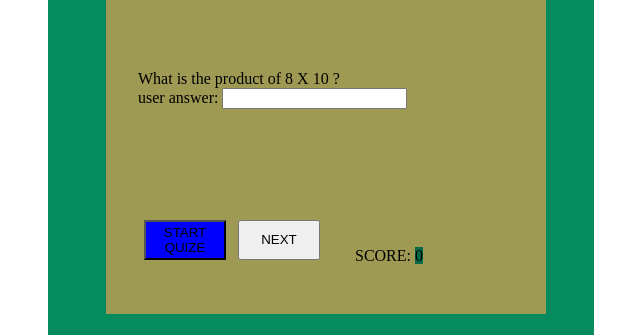
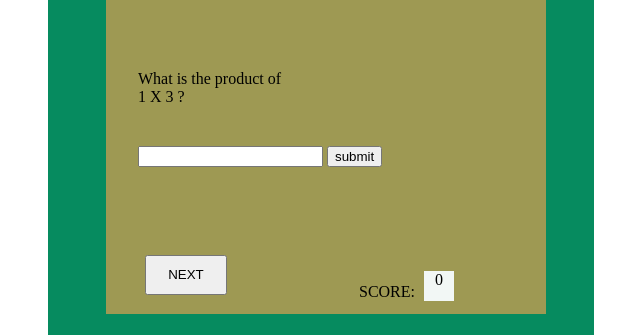
Before and after one commit to guuree19/A-BROWSER-GAME, a plain HTML site: page index.html in a window 1280 px wide. Both pictures are taken after a click on the button "START QUIZE". Shown: the part 511-846 px from the top of the page, without its empty margins (282-922 px from the left). Drawn offline with nearby package versions, Linux system fonts and the light colour scheme.

Commit message:
added submit button,functions,and events.

```diff
--- a/index.html
+++ b/index.html
@@ -26,10 +26,9 @@ checking if the answers are right
                 <span  >What is the product of</span>
                 <span id="question"></span>
                 <br>
-                <span >user answer:</span>
-                <input type="text" id="user-answer" onfocus="this.value=''"
-
-                 min="10" max="100">
+                <span ></span>
+                <input type="text" id="user_answer" onfocus="this.value= '' " min="10" max="100">
+                <button id="Btn_submit">submit</button>
 
                 <br>
                 <br>
--- a/sass.css
+++ b/sass.css
@@ -44,11 +44,13 @@ h1{position: relative;
 }
 
 #scoreCard{
-    background-color: rgb(3, 105, 71);
+    background-color: rgb(242, 247, 245);
     position: relative;
-    left: 4px;
-    width: 50px;
-    height: 54px;
+    left: 162px;
+    top: -30px;
+    width: 30px;
+    height: 30px;
+    text-align: center;
 
 
 }
@@ -66,8 +68,8 @@ h1{position: relative;
     height: 40px;
     text-shadow: 1em;
     position: relative;
-    left: 16px;
-    top: 47px;
+    left: 7px;
+    top: 64px;
     text-transform: uppercase;
     cursor: pointer;
 }
--- a/script.js
+++ b/script.js
@@ -1,76 +1,90 @@
 
-let quizwraper = document.getElementById("quiz-wraper")
+let quizWraper = document.getElementById("quiz-wraper")
 let question = document.getElementById("question")
-let questiontwo = document.getElementById("parent-question");
-let buttonnext = document.getElementById("btn_next")
-let buttonstart = document.getElementById("btn_Start")
-let buttonscore = document.getElementById("score-card")
-let scorecard = document.getElementById("scoreCard")
-let useranswer = document.getElementById("user-answer");
+let questionTwo = document.getElementById("parent-question");
+let buttonNext = document.getElementById("btn_next")
+let buttonStart = document.getElementById("btn_Start")
+let buttonScore = document.getElementById("score-card")
+let scoreCard = document.getElementById("scoreCard")
+let userAnswer = document.getElementById("user-answer");
 let  count = 0
 
-buttonnext.addEventListener('click', ()=> {
 
-    count += 5;
-    scorecard.textContent = count;
-
-    if(count === 35){
-        questiontwo.style.display= "block"
-        buttonstart.style.display = "block"
-        question.style.display = "block"
-        quizwraper.textContent = "congratulation ,your Score is: 35"
-
-    }
-   })
-
-
-function askquestion(){
-
+askQuestion();
+function askQuestion(){
     let multiplier = Math.floor((Math.random() * 10) + 1);
     let multiplicant = Math.floor((Math.random() * 10) + 1);
-    let storeanswer = multiplier * multiplicant
-    buttonstart.style.background = "blue"
-    questiontwo.style.display = "none"
-    buttonstart.style.display = "block"
+    buttonStart.style.background = "blue"
+    questionTwo.style.display = "none"
+    buttonNext.style.display = "block"
+    scoreCard.style.display = "block"
+    buttonScore.style.display = "block"
+    buttonStart.style.display = "block"
+    buttonNext.style.display = "none"
     question.textContent = `${multiplier} X ${multiplicant}  ?`
-    let askquestions = document.getElementById("user-answer");
-    useranswer.textContent = 0
-    // /console.log(useranswer.textContent)
+    let storedAnswer = multiplier * multiplicant;
+
+    document.getElementById("Btn_submit").onclick = function(){
+        let userAnswer = document.getElementById("user_answer").value;
+        if(userAnswer == storedAnswer)
+        {   console.log("user answer is" + " " + userAnswer)
+            console.log("user answer is correct!" )
+            count += 5;
+            scoreCard.textContent = count;
+        } else
+        {console.log("please try again")
+        count -= 1;
+        scoreCard.textContent = count;
+        }
+    }
+}
+
+function nextQuestion()
+{    buttonNext.addEventListener('click', nextQuestion)
+    {
+
+        question.style.display = "block"
+        buttonStart.style.display = "none"
+        questionTwo.style.display = "block"
+        scoreCard.style.display = "block"
+        buttonScore.style.display = "block"
+        buttonNext.style.display = "block"
+    }
+
+    askQuestion();
 
 
 }
 
-askquestion();
+nextQuestion();
 
 
-function nextquestion(){
-    askquestion()
-    console.log("count " + count)
-}
-
-
-function time_table_practice_or_quize(){
-    buttonnext.addEventListener('click', nextquestion)
-
+function time_table_practice_or_quize()
+{
     time_table_practice_checking();
 
 }
 
 time_table_practice_or_quize();
 
+function time_table_practice_checking()
+{
+    buttonStart.addEventListener('click', () =>{
+        questionTwo.style.display = "block"
+        buttonNext.style.display = "block"
+        buttonStart.style.display = "none"
+    })
 
-// checking function
-
-    function time_table_practice_checking(){
-        buttonstart.addEventListener('click', () =>{
-            questiontwo.style.display = "block"
+    buttonNext.addEventListener('click', () =>{
+        questionTwo.style.display = "block"
+        buttonStart.style.display = "none"
+    })
 
 
-            buttonnext.addEventListener('click', () =>{
-            questiontwo.style.display = "block"
-            })
 
-        })
-    }
+}
 
-    $('body').css("background-color", "white");
+$('body').css("background-color", "white");
+
+
+askQuestion();
```
